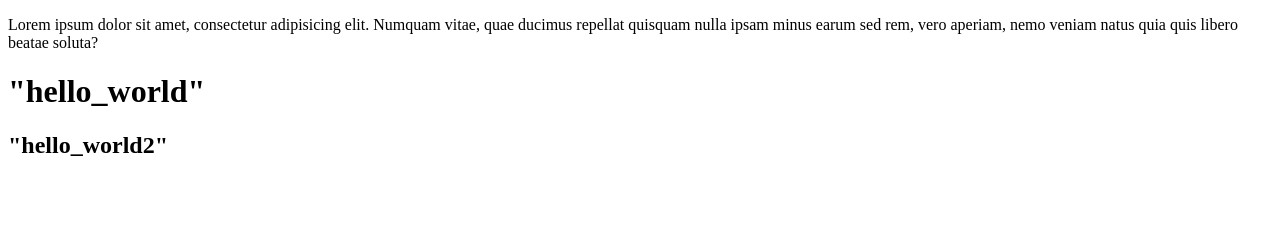
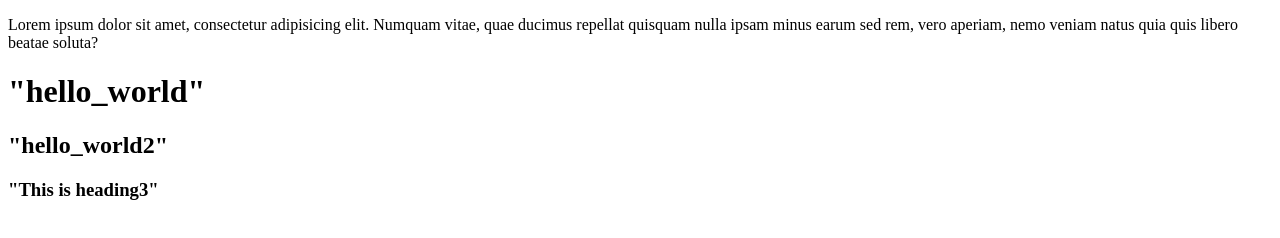
Before and after one commit to Bharathdev-creator/Test, a plain HTML site: page index.html in a window 1280 px wide. Drawn offline with Linux system fonts and the light colour scheme.

Commit message:
one more line

```diff
--- a/index.html
+++ b/index.html
@@ -9,5 +9,6 @@
     <p>Lorem ipsum dolor sit amet, consectetur adipisicing elit. Numquam vitae, quae ducimus repellat quisquam nulla ipsam minus earum sed rem, vero aperiam, nemo veniam natus quia quis libero beatae soluta?</p>
     <h1>"hello_world"</h1>
     <h2>"hello_world2"</h2>
+    <h3>"This is heading3"</h3>
 </body>
 </html>
```
